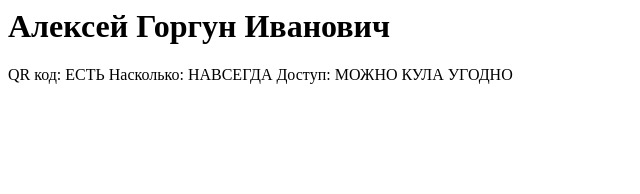
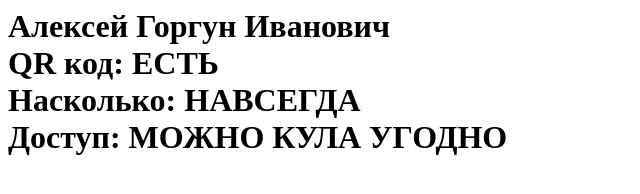
Before and after one commit to ignitdoreo/ignitdoreo.github.io, a plain HTML site: page aqr.html in a window 1280 px wide. Shown: the whole page, without its empty margins (0-640 px from the left). Drawn offline with Linux system fonts and the light colour scheme.

Commit message:
Update aqr.html

```diff
--- a/aqr.html
+++ b/aqr.html
@@ -1,5 +1,6 @@
 <title>Алексей (QR)</title>
-<h1>Алексей Горгун Иванович</h1>
-QR код: ЕСТЬ
-Насколько: НАВСЕГДА
-Доступ: МОЖНО КУЛА УГОДНО
+<h1>Алексей Горгун Иванович<br>
+QR код: ЕСТЬ<br>
+Насколько: НАВСЕГДА<br>
+Доступ: МОЖНО КУЛА УГОДНО<br>
+</h1>
```
